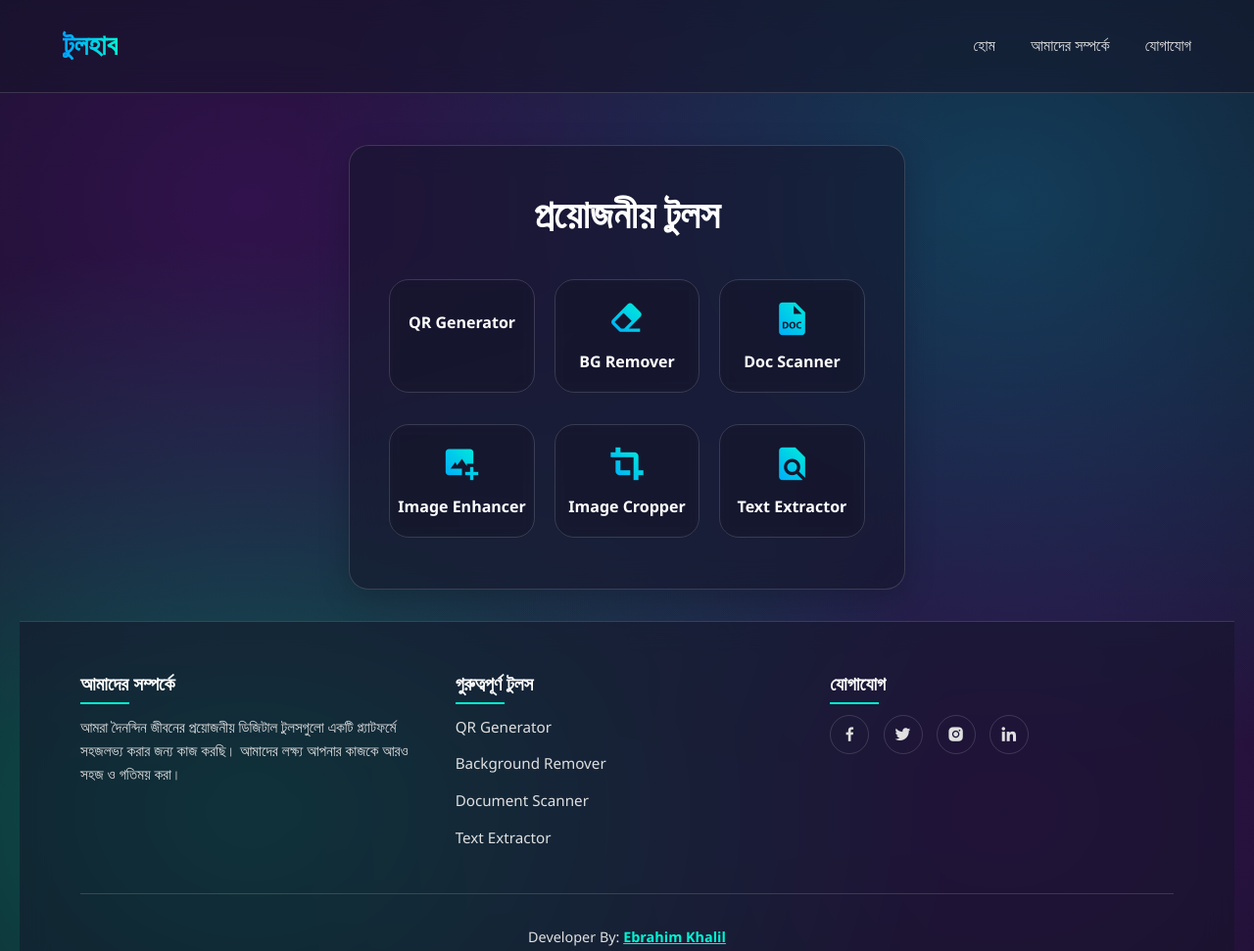
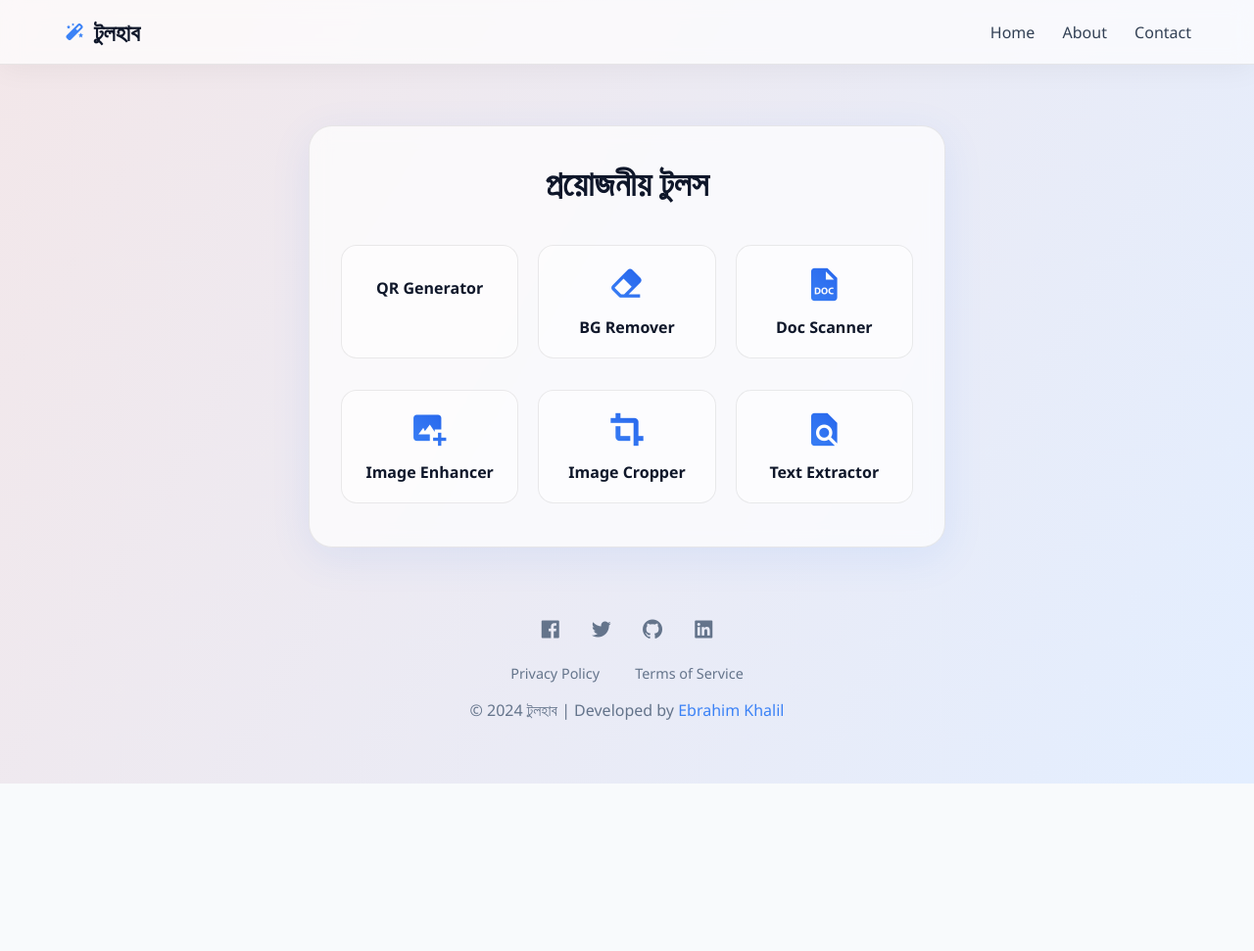
Before and after one commit to 7yu659/Proyojoniyo-Tools, a plain HTML site: page index.html in a window 1280 px wide. Shown: the top 971 px of the page at 98% size. After the commit the page ends 800 px from the top, so only its background shows below. Drawn offline with nearby package versions, Linux system fonts and the light colour scheme.

Commit message:
Update index.html

```diff
--- a/index.html
+++ b/index.html
@@ -9,28 +9,31 @@
   <link href="https://fonts.googleapis.com/css2?family=Hind+Siliguri:wght@400;500;600;700&family=Poppins:wght@400;500;600;700&display=swap" rel="stylesheet">
   <link href='https://unpkg.com/boxicons@2.1.4/css/boxicons.min.css' rel='stylesheet'>
 
-  <!-- External CSS (from original code) - This can be kept if they contain styles for tool-specific elements not handled here -->
-  <!-- Note: These external CSS files might override the new design. For a unified look, their styles should ideally be integrated here. -->
+  <!-- External CSS (from original code) - This can be kept if they contain styles for tool-specific elements -->
   <link rel="stylesheet" href="qr.css">
   <link rel="stylesheet" href="remove.css">
   <link rel="stylesheet" href="Scanner.css" />
 
   <style>
-    /* === New Professional Glassmorphism Design System by Gemini === */
+    /* === New Professional Design System by Gemini === */
+    :root {
+      --primary-color: #3b82f6;
+      --primary-hover: #2563eb;
+      --text-color: #334155;
+      --heading-color: #0f172a;
+      --subtle-text-color: #64748b;
+      --background-color: #f8fafc;
+      --surface-color: rgba(255, 255, 255, 0.7);
+      --border-color: rgba(0, 0, 0, 0.08);
+      --shadow-color: rgba(59, 130, 246, 0.1);
 
-    :root {
-      --primary-color: #00A3FF;
-      --secondary-color: #A435F0;
-      --accent-color: #00F5D4;
-      --text-color: #E0E0E0;
-      --heading-color: #FFFFFF;
-      --glass-bg: rgba(20, 20, 40, 0.55);
-      --glass-border: rgba(255, 255, 255, 0.15);
-      --shadow-color: rgba(0, 0, 0, 0.2);
+      --glass-blur: 10px;
+      --transition-speed: 0.3s;
+
       --font-primary: 'Poppins', sans-serif;
       --font-bengali: 'Hind Siliguri', sans-serif;
-      --border-radius: 20px;
-      --transition-speed: 0.4s;
+      --border-radius-lg: 24px;
+      --border-radius-md: 16px;
     }
 
     /* --- Base Styles --- */
@@ -42,101 +45,90 @@
 
     body {
       font-family: var(--font-primary);
+      background-color: var(--background-color);
+      /* Subtle gradient to make glass effect pop */
+      background-image: linear-gradient(120deg, #f3e7e9 0%, #e3eeff 100%);
       color: var(--text-color);
-      background: #11111f;
-      background-image:
-        radial-gradient(at 20% 20%, hsla(278, 80%, 40%, 0.3) 0px, transparent 50%),
-        radial-gradient(at 80% 20%, hsla(199, 80%, 50%, 0.3) 0px, transparent 50%),
-        radial-gradient(at 20% 80%, hsla(168, 100%, 50%, 0.3) 0px, transparent 50%),
-        radial-gradient(at 80% 80%, hsla(278, 80%, 40%, 0.3) 0px, transparent 50%);
+      display: flex;
+      flex-direction: column; /* For header/footer layout */
+      justify-content: center;
+      align-items: center;
       min-height: 100vh;
-      display: flex;
-      flex-direction: column;
-      justify-content: space-between;
-      overflow-x: hidden;
-      line-height: 1.6;
+      padding: 8rem 1rem 2rem 1rem; /* Top padding for fixed header */
     }
 
     /* --- Header --- */
     .header {
+        position: fixed;
+        top: 0;
+        left: 0;
         width: 100%;
-        padding: 1.5rem 5%;
-        background: var(--glass-bg);
-        backdrop-filter: blur(15px);
-        -webkit-backdrop-filter: blur(15px);
-        border-bottom: 1px solid var(--glass-border);
+        padding: 1rem 5%;
+        background: var(--surface-color);
+        backdrop-filter: blur(var(--glass-blur));
+        -webkit-backdrop-filter: blur(var(--glass-blur));
+        border-bottom: 1px solid var(--border-color);
         display: flex;
         justify-content: space-between;
         align-items: center;
-        position: fixed;
-        top: 0;
-        left: 0;
         z-index: 1000;
+        transition: box-shadow var(--transition-speed) ease;
     }
-
-    .header .logo {
+    .header:hover {
+        box-shadow: 0 4px 30px rgba(0,0,0,0.05);
+    }
+    .logo {
         font-family: var(--font-bengali);
-        font-size: 1.8rem;
+        font-size: 1.5rem;
         font-weight: 700;
         color: var(--heading-color);
-        background: linear-gradient(90deg, var(--primary-color), var(--accent-color));
-        -webkit-background-clip: text;
-        -webkit-text-fill-color: transparent;
+        display: flex;
+        align-items: center;
+        gap: 0.5rem;
     }
-
-    .header .nav a {
+    .logo i {
+        color: var(--primary-color);
+    }
+    .nav-links a {
+        margin-left: 1.5rem;
+        font-size: 1rem;
         color: var(--text-color);
         text-decoration: none;
-        margin-left: 2rem;
         font-weight: 500;
         transition: color var(--transition-speed) ease;
     }
-    .header .nav a:hover {
-        color: var(--accent-color);
+    .nav-links a:hover {
+        color: var(--primary-color);
     }
 
 
-    /* --- Main Content Area --- */
-    main {
-        display: flex;
-        justify-content: center;
-        align-items: center;
-        flex-grow: 1;
-        padding: 8rem 1rem 2rem 1rem; /* Adjust padding for fixed header */
-    }
-
     /* --- Main Container --- */
     .container {
-      background: var(--glass-bg);
-      backdrop-filter: blur(15px);
-      -webkit-backdrop-filter: blur(15px);
-      padding: 2.5rem;
-      border-radius: var(--border-radius);
-      box-shadow: 0 8px 32px 0 var(--shadow-color);
+      background: var(--surface-color);
+      backdrop-filter: blur(var(--glass-blur));
+      -webkit-backdrop-filter: blur(var(--glass-blur));
+      padding: 2rem;
+      border-radius: var(--border-radius-lg);
+      box-shadow: 0 10px 40px var(--shadow-color);
       text-align: center;
       max-width: 650px;
       width: 100%;
       transition: all var(--transition-speed) ease-in-out;
-      max-height: calc(100vh - 10rem);
-      overflow-y: auto;
-      border: 1px solid var(--glass-border);
+      border: 1px solid var(--border-color);
+      position: relative;
     }
-
     .container::-webkit-scrollbar {
-        width: 6px;
+        width: 5px;
     }
     .container::-webkit-scrollbar-thumb {
-        background: var(--glass-border);
+        background: var(--border-color);
         border-radius: 10px;
-    }
-    .container::-webkit-scrollbar-thumb:hover {
-        background: var(--primary-color);
     }
 
 
     /* --- Typography --- */
     h2#pageTitle {
-      font-size: 2.5rem;
+      font-size: 2.2rem;
       margin-bottom: 2rem;
       font-family: var(--font-bengali);
       color: var(--heading-color);
@@ -152,10 +144,10 @@
     }
 
     .back-btn button {
-      background-color: var(--glass-bg);
-      border: 1px solid var(--glass-border);
+      background-color: transparent;
+      border: 1px solid var(--border-color);
       padding: 0.6rem 1.2rem;
-      border-radius: 10px;
+      border-radius: 12px;
       cursor: pointer;
       transition: all var(--transition-speed) ease;
       font-size: 0.9rem;
@@ -165,12 +157,10 @@
       align-items: center;
       gap: 0.5rem;
     }
-
     .back-btn button:hover {
       background-color: var(--primary-color);
       color: white;
       border-color: var(--primary-color);
-      box-shadow: 0 0 15px var(--primary-color);
     }
 
     /* --- Tool Grid --- */
@@ -183,12 +173,11 @@
 
     .btn {
       padding: 1.25rem 0.5rem;
-      border: 1px solid var(--glass-border);
-      border-radius: var(--border-radius);
+      border: 1px solid transparent;
+      border-radius: var(--border-radius-md);
       color: var(--heading-color);
-      background-color: transparent;
-      backdrop-filter: blur(5px);
-      -webkit-backdrop-filter: blur(5px);
+      background-color: rgba(255, 255, 255, 0.5);
+      border: 1px solid var(--border-color);
       font-size: 1rem;
       font-family: var(--font-bengali);
       font-weight: 600;
@@ -204,21 +193,21 @@
 
     .btn i {
         font-size: 2.5rem;
-        background: linear-gradient(45deg, var(--primary-color), var(--accent-color));
+        background: linear-gradient(45deg, var(--primary-color), var(--primary-hover));
         -webkit-background-clip: text;
         -webkit-text-fill-color: transparent;
         transition: all var(--transition-speed) ease;
     }
 
     .btn:hover {
-      transform: translateY(-10px) scale(1.05);
+      transform: translateY(-10px);
       box-shadow: 0 15px 30px var(--shadow-color);
-      border-color: var(--accent-color);
-      background: rgba(0, 245, 212, 0.1);
+      background-color: #fff;
+      border-color: var(--primary-color);
     }
 
     .btn:hover i {
-      transform: scale(1.2);
+      transform: scale(1.1);
     }
 
     /* --- Tool Section --- */
@@ -230,130 +219,92 @@
       transform: translateY(10px);
       animation: toolFadeIn 0.6s forwards;
     }
+    .tool-section.active { display: block; }
 
-    .tool-section.active {
-      display: block;
-    }
-
-    .tool-section h2 {
+    .tool-section h1, .tool-section h2 {
         font-family: var(--font-bengali);
         font-weight: 600;
         margin-bottom: 1.5rem;
         color: var(--heading-color);
         text-align: center;
-        font-size: 1.8rem;
     }
 
-    /* Styling for form elements inside tools for consistency */
+    /* --- General Form Styles for Tools --- */
     .tool-section input[type="text"],
     .tool-section input[type="file"] {
         width: 100%;
-        padding: 0.8rem 1rem;
-        margin-bottom: 1rem;
-        border-radius: 10px;
-        border: 1px solid var(--glass-border);
-        background-color: rgba(0,0,0,0.2);
-        color: var(--text-color);
+        padding: 0.75rem 1rem;
+        border-radius: 12px;
+        border: 1px solid var(--border-color);
         font-family: var(--font-primary);
         font-size: 1rem;
+        margin-bottom: 1rem;
+        transition: all var(--transition-speed) ease;
     }
-    .tool-section input::placeholder {
-        color: #aaa;
+    .tool-section input[type="text"]:focus {
+        outline: none;
+        border-color: var(--primary-color);
+        box-shadow: 0 0 0 3px var(--shadow-color);
     }
     .tool-section button {
         width: 100%;
-        padding: 0.9rem;
-        border-radius: 10px;
+        padding: 0.8rem 1rem;
+        border-radius: 12px;
         border: none;
-        background: linear-gradient(90deg, var(--primary-color), var(--secondary-color));
+        background-color: var(--primary-color);
         color: white;
         font-family: var(--font-bengali);
         font-weight: 600;
-        font-size: 1.1rem;
+        font-size: 1rem;
         cursor: pointer;
-        transition: all var(--transition-speed) ease;
+        transition: background-color var(--transition-speed) ease;
     }
     .tool-section button:hover {
-        box-shadow: 0 0 20px var(--primary-color);
-        transform: scale(1.02);
+        background-color: var(--primary-hover);
     }
 
     /* --- Footer --- */
     .footer {
         width: 100%;
-      padding: 3rem 5%;
-      background: var(--glass-bg);
-      backdrop-filter: blur(15px);
-      -webkit-backdrop-filter: blur(15px);
-      border-top: 1px solid var(--glass-border);
-      color: var(--text-color);
+        text-align: center;
+        padding: 2rem 1rem;
+        color: var(--subtle-text-color);
         font-family: var(--font-bengali);
+        margin-top: auto; /* Pushes footer to bottom */
     }
-    .footer-container {
-        display: grid;
-        grid-template-columns: repeat(auto-fit, minmax(220px, 1fr));
-        gap: 2rem;
-        max-width: 1200px;
+    .footer-content {
+        max-width: 800px;
         margin: 0 auto;
     }
-    .footer-col h4 {
-        color: var(--heading-color);
-        font-size: 1.2rem;
+    .footer-links {
         margin-bottom: 1rem;
-        position: relative;
     }
-    .footer-col h4::after {
-        content: '';
-        position: absolute;
-        left: 0;
-        bottom: -5px;
-        width: 50px;
-        height: 2px;
-        background: var(--accent-color);
-    }
-    .footer-col p, .footer-col a {
-        color: var(--text-color);
+    .footer-links a {
+        color: var(--subtle-text-color);
         text-decoration: none;
-        font-size: 0.95rem;
+        margin: 0 1rem;
+        font-size: 0.9rem;
         transition: color var(--transition-speed) ease;
     }
-    .footer-col a:hover {
-        color: var(--accent-color);
-        padding-left: 5px;
+    .footer-links a:hover {
+        color: var(--primary-color);
     }
-    .footer-col ul {
-        list-style: none;
+    .social-icons {
+        margin-bottom: 1rem;
     }
-    .footer-col ul li {
-        margin-bottom: 0.75rem;
+    .social-icons a {
+        color: var(--subtle-text-color);
+        font-size: 1.5rem;
+        margin: 0 0.75rem;
+        transition: color var(--transition-speed) ease;
     }
-    .social-links a {
-        display: inline-flex;
-        justify-content: center;
-        align-items: center;
-        width: 40px;
-        height: 40px;
-        border: 1px solid var(--glass-border);
-        border-radius: 50%;
-        margin-right: 10px;
-        font-size: 1.2rem;
+    .social-icons a:hover {
+        color: var(--primary-color);
     }
-    .social-links a:hover {
-        background: var(--accent-color);
-        color: #111;
-        border-color: var(--accent-color);
-        padding-left: 0;
-    }
-    .footer-bottom {
-        text-align: center;
-        padding-top: 2rem;
-        margin-top: 2rem;
-        border-top: 1px solid var(--glass-border);
-        font-size: 0.9rem;
-    }
-    .footer-bottom a {
-        color: var(--accent-color);
-        font-weight: 600;
+    .copyright a {
+        color: var(--primary-color);
+        text-decoration: none;
+        font-weight: 500;
     }
 
     /* --- Keyframe Animations --- */
@@ -361,12 +312,10 @@
       from { opacity: 0; transform: translateY(-20px); }
       to { opacity: 1; transform: translateY(0); }
     }
-
     @keyframes fadeInUp {
       from { opacity: 0; transform: translateY(20px); }
       to { opacity: 1; transform: translateY(0); }
     }
-
     @keyframes toolFadeIn {
         from { opacity: 0; transform: translateY(10px); }
         to { opacity: 1; transform: translateY(0); }
@@ -374,57 +323,61 @@
 
     /* --- Responsive Design --- */
     @media (max-width: 768px) {
-        .header {
-            padding: 1rem 5%;
-            flex-direction: column;
+        .nav-links { display: none; } /* Simplified header for smaller screens */
+        .tools { grid-template-columns: 1fr 1fr; }
+        h2#pageTitle { font-size: 2rem; }
     }
-        .header .nav {
-            margin-top: 1rem;
-        }
-        .header .nav a {
-            margin: 0 0.75rem;
-        }
-        main {
-            padding: 10rem 1rem 2rem 1rem; /* Adjust for taller header */
+
+    @media (max-width: 600px) {
+      body {
+        padding: 6rem 0 0 0; /* Adjust padding for mobile */
       }
       .container {
         padding: 2rem 1.5rem;
+        width: 100%;
+        height: calc(100vh - 5rem);
+        max-height: none;
+        border-radius: 0;
+        box-shadow: none;
+        border: none;
+        border-top-left-radius: var(--border-radius-lg);
+        border-top-right-radius: var(--border-radius-lg);
       }
-        .tools {
-            grid-template-columns: 1fr 1fr;
-        }
-        h2#pageTitle {
-            font-size: 2rem;
-        }
-    }
-
-    @media (max-width: 480px) {
-        .tools {
-            gap: 1rem;
-        }
+      .header { padding: 1rem 1.5rem; }
+      .logo { font-size: 1.2rem; }
       .btn {
         font-size: 0.85rem;
         padding: 1rem 0.5rem;
-            border-radius: 15px;
+        border-radius: var(--border-radius-md);
       }
-        .btn i {
-            font-size: 2.2rem;
+      .btn i { font-size: 2rem; }
+      .footer { padding-bottom: 1rem; }
     }
+
+    @media (max-width: 380px) {
+        .tools { gap: 0.75rem; }
+        .btn {
+            padding: 0.8rem 0.4rem;
+            font-size: 0.8rem;
+        }
+        .btn i { font-size: 1.8rem; }
     }
   </style>
 </head>
 <body>
 
   <header class="header">
-    <div class="logo">টুলহাব</div>
-    <nav class="nav">
-      <a href="#home" onclick="goBack()">হোম</a>
-      <a href="#">আমাদের সম্পর্কে</a>
-      <a href="#">যোগাযোগ</a>
+    <div class="logo">
+      <i class='bx bxs-magic-wand'></i>
+      <span>টুলহাব</span>
+    </div>
+    <nav class="nav-links">
+      <a href="#home" onclick="goBack()">Home</a>
+      <a href="#about">About</a>
+      <a href="#contact">Contact</a>
     </nav>
   </header>
 
-  <main>
   <div class="container">
     <div class="back-btn" id="backBtn">
       <button onclick="goBack()"><i class='bx bx-left-arrow-alt'></i>Back</button>
@@ -459,11 +412,9 @@
       </button>
     </div>
 
-      <!-- ALL TOOL SECTIONS ARE UNCHANGED IN STRUCTURE -->
-
     <!-- QR Code Tool Section -->
     <div class="tool-section" id="qr">
-        <!-- Your existing QR tool HTML goes here -->
+      <!-- Your existing QR tool HTML goes here (No Changes) -->
       <div class="card-wrapper">
         <div id="interlinkPopup">Please enter a valid link</div>
         <div class="card" id="mainCard">
@@ -503,7 +454,7 @@
 
     <!-- Background Remover Tool Section -->
     <div class="tool-section" id="bg">
-        <!-- Your existing BG Remover tool HTML goes here -->
+      <!-- Your existing BG Remover tool HTML goes here (No Changes) -->
        <div class="card-wrapper">
         <div class="card-content" id="card">
           <h1>Remove Background</h1>
@@ -528,7 +479,7 @@
 
     <!-- Document Scanner Tool Section -->
     <div class="tool-section" id="scener">
-        <!-- Your existing Doc Scanner tool HTML goes here -->
+      <!-- Your existing Doc Scanner tool HTML goes here (No Changes) -->
       <h2>Image Scanner</h2>
       <input type="file" id="imageInput" accept="image/*" />
       <div id="previewContainer">
@@ -552,40 +503,25 @@
     <div class="tool-section" id="resolution"><h2>Image Enhancer Tool</h2><p>Tool content goes here...</p></div>
     <div class="tool-section" id="crop"><h2>Image Cropper Tool</h2><p>Tool content goes here...</p></div>
     <div class="tool-section" id="tex"><h2>Text Extractor Tool</h2><p>Tool content goes here...</p></div>
-
   </div>
-  </main>
 
   <footer class="footer">
-    <div class="footer-container">
-        <div class="footer-col">
-            <h4>আমাদের সম্পর্কে</h4>
-            <p>আমরা দৈনন্দিন জীবনের প্রয়োজনীয় ডিজিটাল টুলসগুলো একটি প্ল্যাটফর্মে সহজলভ্য করার জন্য কাজ করছি। আমাদের লক্ষ্য আপনার কাজকে আরও সহজ ও গতিময় করা।</p>
+    <div class="footer-content">
+      <div class="social-icons">
+        <a href="https://www.facebook.com/ebrahim.khalil.260497" target="_blank" title="Facebook"><i class='bx bxl-facebook-square'></i></a>
+        <a href="#" target="_blank" title="Twitter"><i class='bx bxl-twitter'></i></a>
+        <a href="#" target="_blank" title="GitHub"><i class='bx bxl-github'></i></a>
+        <a href="#" target="_blank" title="LinkedIn"><i class='bx bxl-linkedin-square'></i></a>
       </div>
-        <div class="footer-col">
-            <h4>গুরুত্বপূর্ণ টুলস</h4>
-            <ul>
-                <li><a href="#qr" onclick="showTool('qr')">QR Generator</a></li>
-                <li><a href="#bg" onclick="showTool('bg')">Background Remover</a></li>
-                <li><a href="#scener" onclick="showTool('scener')">Document Scanner</a></li>
-                <li><a href="#tex" onclick="showTool('tex')">Text Extractor</a></li>
-            </ul>
+      <div class="footer-links">
+        <a href="#">Privacy Policy</a>
+        <a href="#">Terms of Service</a>
       </div>
-        <div class="footer-col">
-            <h4>যোগাযোগ</h4>
-            <div class="social-links">
-                <a href="https://www.facebook.com/ebrahim.khalil.260497" target="_blank"><i class='bx bxl-facebook'></i></a>
-                <a href="#"><i class='bx bxl-twitter'></i></a>
-                <a href="#"><i class='bx bxl-instagram-alt'></i></a>
-                <a href="#"><i class='bx bxl-linkedin'></i></a>
+      <div class="copyright">
+        &copy; 2024 টুলহাব | Developed by <a href="https://www.facebook.com/ebrahim.khalil.260497" target="_blank">Ebrahim Khalil</a>
       </div>
     </div>
-    </div>
-    <div class="footer-bottom">
-      Developer By: <a href="https://www.facebook.com/ebrahim.khalil.260497" target="_blank">Ebrahim Khalil</a>
-    </div>
   </footer>
-
 
   <!-- Scripts (Unchanged from your original code) -->
   <script src="https://cdn.jsdelivr.net/npm/qrcode@1.5.1/build/qrcode.min.js"></script>
@@ -622,7 +558,7 @@
 
     // New and improved navigation handling (from original code, slightly optimized)
     function handleNavigation(toolId = null) {
-      const isHome = toolId === null;
+      const isHome = toolId === null || toolId === 'home' || toolId === '';
 
       document.getElementById('toolButtons').style.display = isHome ? 'grid' : 'none';
       document.getElementById('backBtn').style.display = isHome ? 'none' : 'block';
@@ -632,7 +568,7 @@
         section.classList.remove('active');
       });
 
-      if (!isHome) {
+      if (!isHome && document.getElementById(toolId)) {
         document.getElementById(toolId).classList.add('active');
       }
     }
```
Lines whose indentation alone changed are shown as unchanged.
